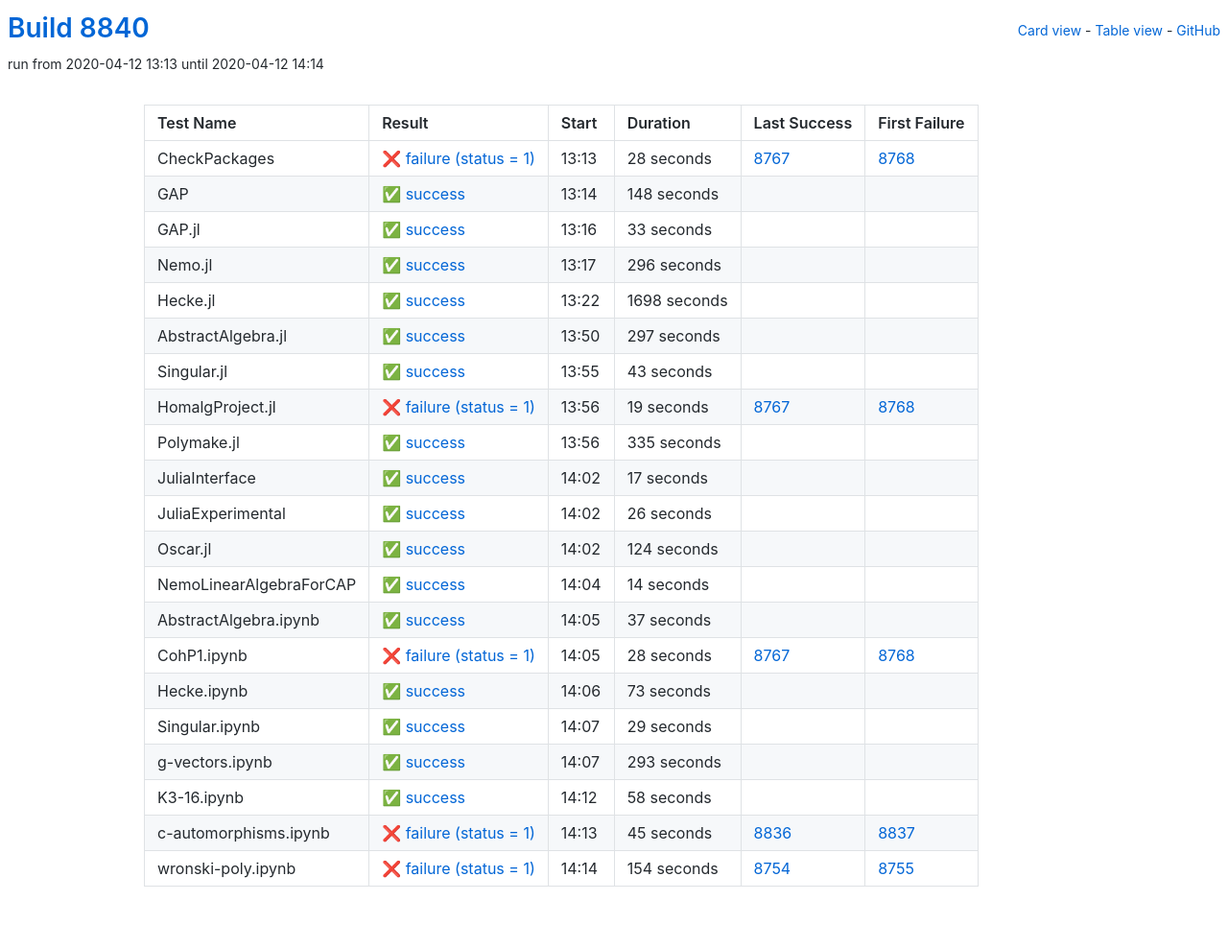
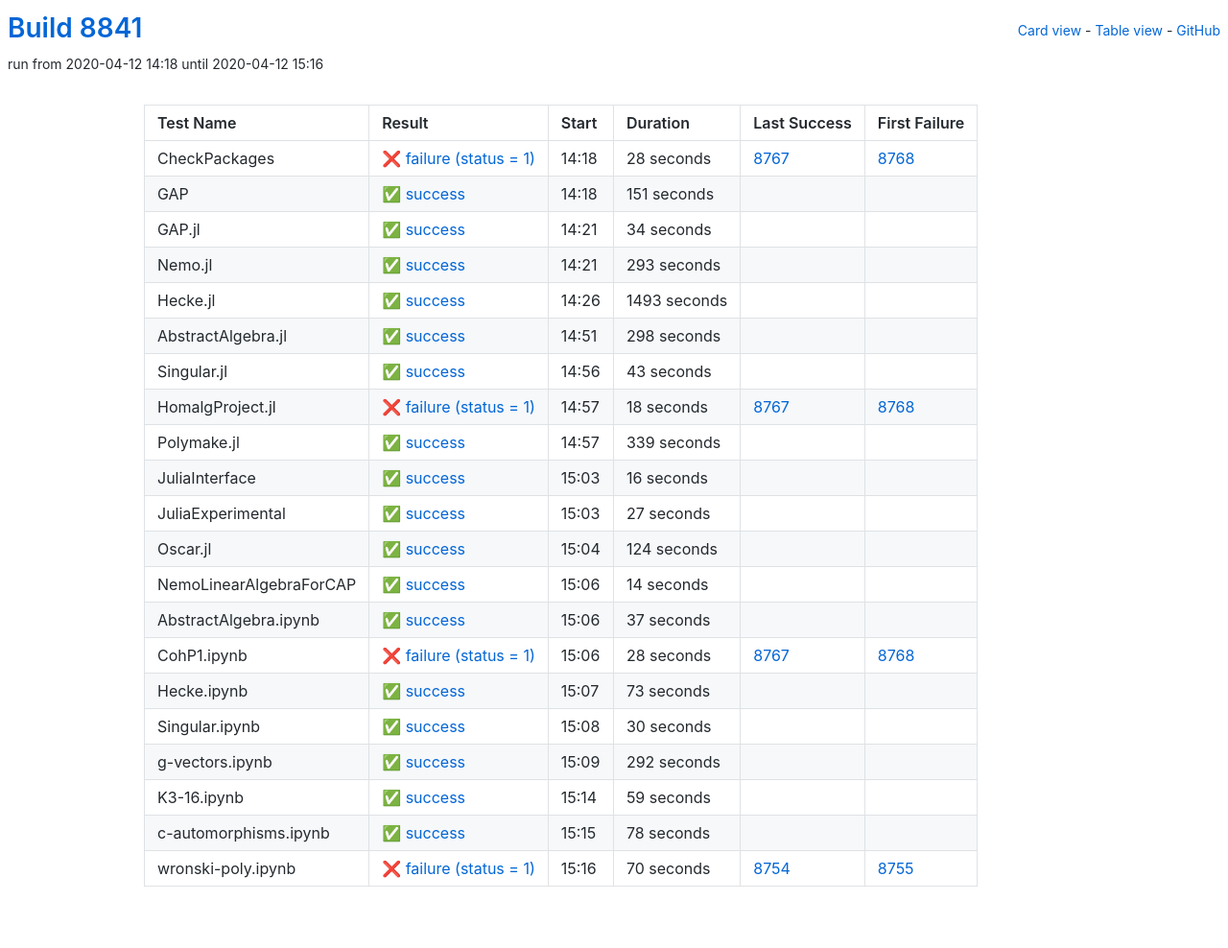
Before and after one commit to oscar-system/oscar-ci-status, a Jekyll site: the page built from table.html, in a window 1280 px wide. Shown: the whole page at 96% size. Built offline with Jekyll 4.4.1, drawn with Linux system fonts in a browser that asks for light colours.

Commit message:
Build 8841

```diff
--- a/_data/ci.yml
+++ b/_data/ci.yml
@@ -1,5 +1,5 @@
-build: 8840
-build_url: https://oscarci.mathematik.uni-kl.de/job/oscar/8840/
+build: 8841
+build_url: https://oscarci.mathematik.uni-kl.de/job/oscar/8841/
 job: oscar
 tests:
 - duration: 28
@@ -8,64 +8,64 @@
   first_failure_url: https://oscarci.mathematik.uni-kl.de/job/oscar/8768/
   last_success: 8767
   last_success_url: https://oscarci.mathematik.uni-kl.de/job/oscar/8767/
-  log: https://oscarci.mathematik.uni-kl.de/job/oscar/8840/artifact/logs/build-8840/CheckPackages.log
+  log: https://oscarci.mathematik.uni-kl.de/job/oscar/8841/artifact/logs/build-8841/CheckPackages.log
   name: CheckPackages
-  start: 2020-04-12 13:13
+  start: 2020-04-12 14:18
   status: failure
   success: false
-- duration: 148
+- duration: 151
   exitcode: 0
   first_failure: false
   first_failure_url: null
   last_success: false
   last_success_url: null
-  log: https://oscarci.mathematik.uni-kl.de/job/oscar/8840/artifact/logs/build-8840/GAP.log
+  log: https://oscarci.mathematik.uni-kl.de/job/oscar/8841/artifact/logs/build-8841/GAP.log
   name: GAP
-  start: 2020-04-12 13:14
+  start: 2020-04-12 14:18
   status: success
   success: true
-- duration: 33
+- duration: 34
   exitcode: 0
   first_failure: false
   first_failure_url: null
   last_success: false
   last_success_url: null
-  log: https://oscarci.mathematik.uni-kl.de/job/oscar/8840/artifact/logs/build-8840/GAP.jl.log
+  log: https://oscarci.mathematik.uni-kl.de/job/oscar/8841/artifact/logs/build-8841/GAP.jl.log
   name: GAP.jl
-  start: 2020-04-12 13:16
+  start: 2020-04-12 14:21
   status: success
   success: true
-- duration: 296
+- duration: 293
   exitcode: 0
   first_failure: false
   first_failure_url: null
   last_success: false
   last_success_url: null
-  log: https://oscarci.mathematik.uni-kl.de/job/oscar/8840/artifact/logs/build-8840/Nemo.jl.log
+  log: https://oscarci.mathematik.uni-kl.de/job/oscar/8841/artifact/logs/build-8841/Nemo.jl.log
   name: Nemo.jl
-  start: 2020-04-12 13:17
+  start: 2020-04-12 14:21
   status: success
   success: true
-- duration: 1698
+- duration: 1493
   exitcode: 0
   first_failure: false
   first_failure_url: null
   last_success: false
   last_success_url: null
-  log: https://oscarci.mathematik.uni-kl.de/job/oscar/8840/artifact/logs/build-8840/Hecke.jl.log
+  log: https://oscarci.mathematik.uni-kl.de/job/oscar/8841/artifact/logs/build-8841/Hecke.jl.log
   name: Hecke.jl
-  start: 2020-04-12 13:22
+  start: 2020-04-12 14:26
   status: success
   success: true
-- duration: 297
+- duration: 298
   exitcode: 0
   first_failure: false
   first_failure_url: null
   last_success: false
   last_success_url: null
-  log: https://oscarci.mathematik.uni-kl.de/job/oscar/8840/artifact/logs/build-8840/AbstractAlgebra.jl.log
+  log: https://oscarci.mathematik.uni-kl.de/job/oscar/8841/artifact/logs/build-8841/AbstractAlgebra.jl.log
   name: AbstractAlgebra.jl
-  start: 2020-04-12 13:50
+  start: 2020-04-12 14:51
   status: success
   success: true
 - duration: 43
@@ -74,53 +74,53 @@
   first_failure_url: null
   last_success: false
   last_success_url: null
-  log: https://oscarci.mathematik.uni-kl.de/job/oscar/8840/artifact/logs/build-8840/Singular.jl.log
+  log: https://oscarci.mathematik.uni-kl.de/job/oscar/8841/artifact/logs/build-8841/Singular.jl.log
   name: Singular.jl
-  start: 2020-04-12 13:55
+  start: 2020-04-12 14:56
   status: success
   success: true
-- duration: 19
+- duration: 18
   exitcode: 1
   first_failure: 8768
   first_failure_url: https://oscarci.mathematik.uni-kl.de/job/oscar/8768/
   last_success: 8767
   last_success_url: https://oscarci.mathematik.uni-kl.de/job/oscar/8767/
-  log: https://oscarci.mathematik.uni-kl.de/job/oscar/8840/artifact/logs/build-8840/HomalgProject.jl.log
+  log: https://oscarci.mathematik.uni-kl.de/job/oscar/8841/artifact/logs/build-8841/HomalgProject.jl.log
   name: HomalgProject.jl
-  start: 2020-04-12 13:56
+  start: 2020-04-12 14:57
   status: failure
   success: false
-- duration: 335
+- duration: 339
   exitcode: 0
   first_failure: false
   first_failure_url: null
   last_success: false
   last_success_url: null
-  log: https://oscarci.mathematik.uni-kl.de/job/oscar/8840/artifact/logs/build-8840/Polymake.jl.log
+  log: https://oscarci.mathematik.uni-kl.de/job/oscar/8841/artifact/logs/build-8841/Polymake.jl.log
   name: Polymake.jl
-  start: 2020-04-12 13:56
+  start: 2020-04-12 14:57
   status: success
   success: true
-- duration: 17
+- duration: 16
   exitcode: 0
   first_failure: false
   first_failure_url: null
   last_success: false
   last_success_url: null
-  log: https://oscarci.mathematik.uni-kl.de/job/oscar/8840/artifact/logs/build-8840/JuliaInterface.log
+  log: https://oscarci.mathematik.uni-kl.de/job/oscar/8841/artifact/logs/build-8841/JuliaInterface.log
   name: JuliaInterface
-  start: 2020-04-12 14:02
+  start: 2020-04-12 15:03
   status: success
   success: true
-- duration: 26
+- duration: 27
   exitcode: 0
   first_failure: false
   first_failure_url: null
   last_success: false
   last_success_url: null
-  log: https://oscarci.mathematik.uni-kl.de/job/oscar/8840/artifact/logs/build-8840/JuliaExperimental.log
+  log: https://oscarci.mathematik.uni-kl.de/job/oscar/8841/artifact/logs/build-8841/JuliaExperimental.log
   name: JuliaExperimental
-  start: 2020-04-12 14:02
+  start: 2020-04-12 15:03
   status: success
   success: true
 - duration: 124
@@ -129,9 +129,9 @@
   first_failure_url: null
   last_success: false
   last_success_url: null
-  log: https://oscarci.mathematik.uni-kl.de/job/oscar/8840/artifact/logs/build-8840/Oscar.jl.log
+  log: https://oscarci.mathematik.uni-kl.de/job/oscar/8841/artifact/logs/build-8841/Oscar.jl.log
   name: Oscar.jl
-  start: 2020-04-12 14:02
+  start: 2020-04-12 15:04
   status: success
   success: true
 - duration: 14
@@ -140,9 +140,9 @@
   first_failure_url: null
   last_success: false
   last_success_url: null
-  log: https://oscarci.mathematik.uni-kl.de/job/oscar/8840/artifact/logs/build-8840/NemoLinearAlgebraForCAP.log
+  log: https://oscarci.mathematik.uni-kl.de/job/oscar/8841/artifact/logs/build-8841/NemoLinearAlgebraForCAP.log
   name: NemoLinearAlgebraForCAP
-  start: 2020-04-12 14:04
+  start: 2020-04-12 15:06
   status: success
   success: true
 - duration: 37
@@ -151,9 +151,9 @@
   first_failure_url: null
   last_success: false
   last_success_url: null
-  log: https://oscarci.mathematik.uni-kl.de/job/oscar/8840/artifact/logs/build-8840/AbstractAlgebra.ipynb.log
+  log: https://oscarci.mathematik.uni-kl.de/job/oscar/8841/artifact/logs/build-8841/AbstractAlgebra.ipynb.log
   name: AbstractAlgebra.ipynb
-  start: 2020-04-12 14:05
+  start: 2020-04-12 15:06
   status: success
   success: true
 - duration: 28
@@ -162,9 +162,9 @@
   first_failure_url: https://oscarci.mathematik.uni-kl.de/job/oscar/8768/
   last_success: 8767
   last_success_url: https://oscarci.mathematik.uni-kl.de/job/oscar/8767/
-  log: https://oscarci.mathematik.uni-kl.de/job/oscar/8840/artifact/logs/build-8840/CohP1.ipynb.log
+  log: https://oscarci.mathematik.uni-kl.de/job/oscar/8841/artifact/logs/build-8841/CohP1.ipynb.log
   name: CohP1.ipynb
-  start: 2020-04-12 14:05
+  start: 2020-04-12 15:06
   status: failure
   success: false
 - duration: 73
@@ -173,63 +173,63 @@
   first_failure_url: null
   last_success: false
   last_success_url: null
-  log: https://oscarci.mathematik.uni-kl.de/job/oscar/8840/artifact/logs/build-8840/Hecke.ipynb.log
+  log: https://oscarci.mathematik.uni-kl.de/job/oscar/8841/artifact/logs/build-8841/Hecke.ipynb.log
   name: Hecke.ipynb
-  start: 2020-04-12 14:06
+  start: 2020-04-12 15:07
   status: success
   success: true
-- duration: 29
+- duration: 30
   exitcode: 0
   first_failure: false
   first_failure_url: null
   last_success: false
   last_success_url: null
-  log: https://oscarci.mathematik.uni-kl.de/job/oscar/8840/artifact/logs/build-8840/Singular.ipynb.log
+  log: https://oscarci.mathematik.uni-kl.de/job/oscar/8841/artifact/logs/build-8841/Singular.ipynb.log
   name: Singular.ipynb
-  start: 2020-04-12 14:07
+  start: 2020-04-12 15:08
   status: success
   success: true
-- duration: 293
+- duration: 292
   exitcode: 0
   first_failure: false
   first_failure_url: null
   last_success: false
   last_success_url: null
-  log: https://oscarci.mathematik.uni-kl.de/job/oscar/8840/artifact/logs/build-8840/g-vectors.ipynb.log
+  log: https://oscarci.mathematik.uni-kl.de/job/oscar/8841/artifact/logs/build-8841/g-vectors.ipynb.log
   name: g-vectors.ipynb
-  start: 2020-04-12 14:07
+  start: 2020-04-12 15:09
   status: success
   success: true
-- duration: 58
+- duration: 59
   exitcode: 0
   first_failure: false
   first_failure_url: null
   last_success: false
   last_success_url: null
-  log: https://oscarci.mathematik.uni-kl.de/job/oscar/8840/artifact/logs/build-8840/K3-16.ipynb.log
+  log: https://oscarci.mathematik.uni-kl.de/job/oscar/8841/artifact/logs/build-8841/K3-16.ipynb.log
   name: K3-16.ipynb
-  start: 2020-04-12 14:12
+  start: 2020-04-12 15:14
   status: success
   success: true
-- duration: 45
-  exitcode: 1
-  first_failure: 8837
-  first_failure_url: https://oscarci.mathematik.uni-kl.de/job/oscar/8837/
-  last_success: 8836
-  last_success_url: https://oscarci.mathematik.uni-kl.de/job/oscar/8836/
-  log: https://oscarci.mathematik.uni-kl.de/job/oscar/8840/artifact/logs/build-8840/c-automorphisms.ipynb.log
+- duration: 78
+  exitcode: 0
+  first_failure: false
+  first_failure_url: null
+  last_success: false
+  last_success_url: null
+  log: https://oscarci.mathematik.uni-kl.de/job/oscar/8841/artifact/logs/build-8841/c-automorphisms.ipynb.log
   name: c-automorphisms.ipynb
-  start: 2020-04-12 14:13
-  status: failure
-  success: false
-- duration: 154
+  start: 2020-04-12 15:15
+  status: success
+  success: true
+- duration: 70
   exitcode: 1
   first_failure: 8755
   first_failure_url: https://oscarci.mathematik.uni-kl.de/job/oscar/8755/
   last_success: 8754
   last_success_url: https://oscarci.mathematik.uni-kl.de/job/oscar/8754/
-  log: https://oscarci.mathematik.uni-kl.de/job/oscar/8840/artifact/logs/build-8840/wronski-poly.ipynb.log
+  log: https://oscarci.mathematik.uni-kl.de/job/oscar/8841/artifact/logs/build-8841/wronski-poly.ipynb.log
   name: wronski-poly.ipynb
-  start: 2020-04-12 14:14
+  start: 2020-04-12 15:16
   status: failure
   success: false
```
Also changed, not shown: README.md.
